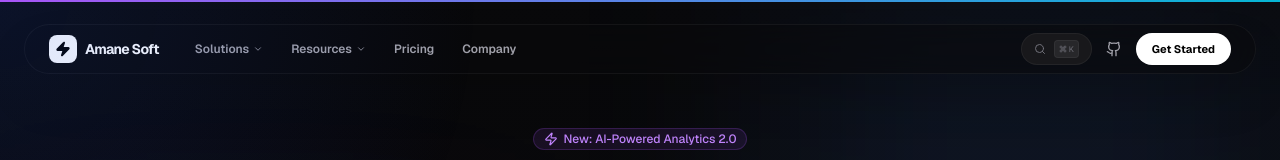
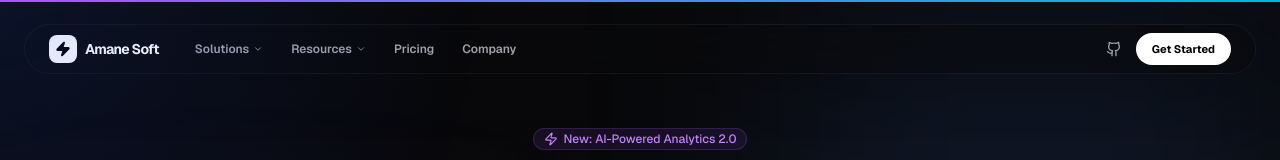
Before and after one commit to girishlade111/streamline-landing-pagee, a Next.js app: page / in a window 1280 px wide. Shown: the top 160 px of the page. Built offline with nearby package versions, Linux system fonts and the light colour scheme.

Commit message:
fix: remove search bar from navbar

```diff
--- a/components/navbar.tsx
+++ b/components/navbar.tsx
@@ -2,7 +2,7 @@
 
 import Link from "next/link"
 import { Button } from "@/components/ui/button"
-import { Github, Zap, Menu, X, ChevronDown, Search, Command } from "lucide-react"
+import { Github, Zap, Menu, X, ChevronDown } from "lucide-react"
 import { motion, AnimatePresence } from "framer-motion"
 import { usePathname } from "next/navigation"
 import { useState, useEffect } from "react"
@@ -141,15 +141,6 @@ export default function Navbar() {
 
         {/* Action Section */}
         <div className="flex items-center gap-2 relative z-50 shrink-0">
-          {/* Search Shortcut */}
-          <button className="hidden md:flex items-center gap-2 px-3 h-8 rounded-full bg-zinc-900 border border-white/5 text-zinc-500 hover:text-zinc-300 transition-all">
-            <Search className="h-3 w-3" />
-            <div className="flex items-center gap-0.5 px-1 py-0.5 rounded bg-zinc-800 text-[8px] border border-white/5">
-              <Command className="h-2 w-2" />
-              <span>K</span>
-            </div>
-          </button>
-
           <Link href="https://github.com/amanesoft" target="_blank" rel="noreferrer" className="hidden sm:block">
             <div className="p-1.5 rounded-full text-zinc-400 hover:text-white transition-all">
               <Github className="h-4 w-4" />
```
